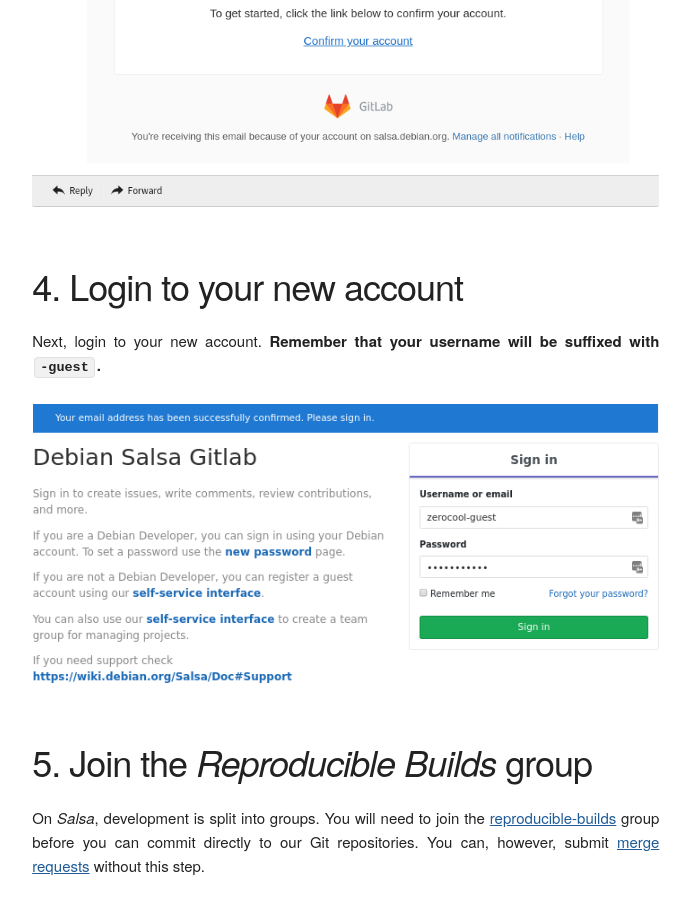
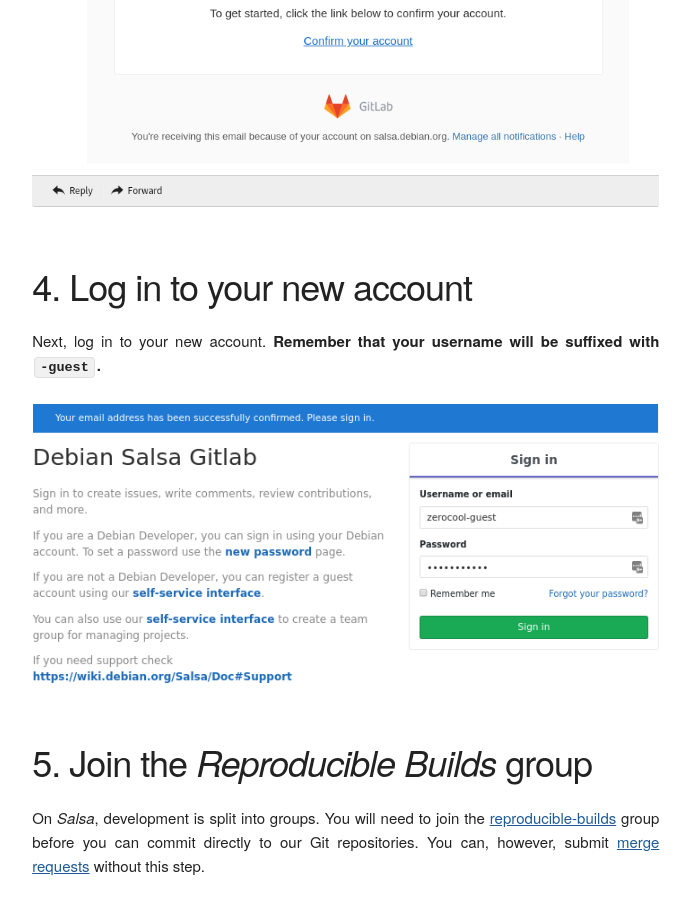
Before and after one commit to prototypefund/reproducible-website, a Jekyll site: the page built from contribute/salsa.md, in a window 1280 px wide and 900 px high, scrolled down 2041 px. Shown: the whole window, without its empty margins (211-902 px from the left). Built offline with Jekyll 4.4.1, drawn with Linux system fonts in a browser that asks for light colours; some web fonts are replaced.

Commit message:
'login' -> 'log in' as verb in salsa.md

```diff
--- a/contribute/salsa.md
+++ b/contribute/salsa.md
@@ -35,9 +35,9 @@
 
 ![](/images/contribute/salsa/04.png)
 
-### 4. Login to your new account
+### 4. Log in to your new account
 
-Next, login to your new account. **Remember that your username will be suffixed with `-guest`.**
+Next, log in to your new account. **Remember that your username will be suffixed with `-guest`.**
 
 ![](/images/contribute/salsa/05.png)
 
```
